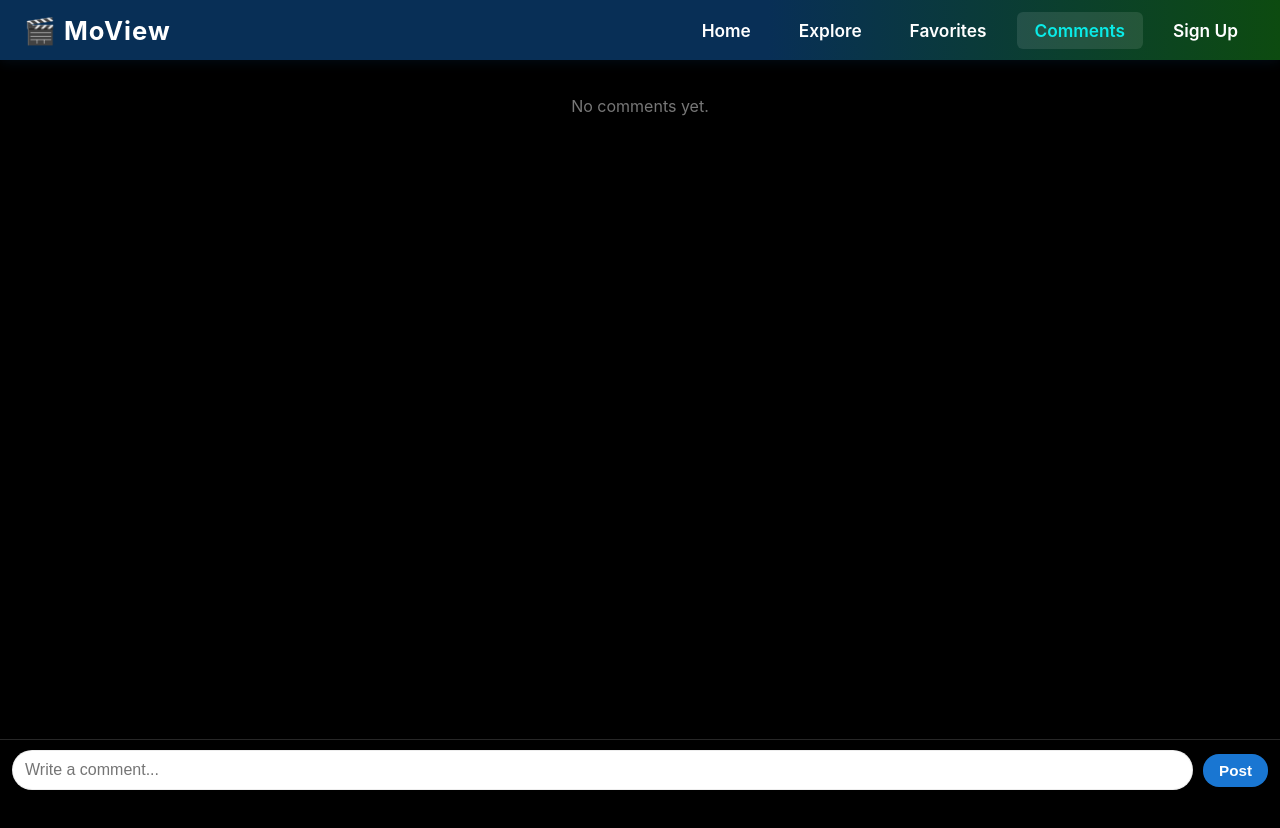
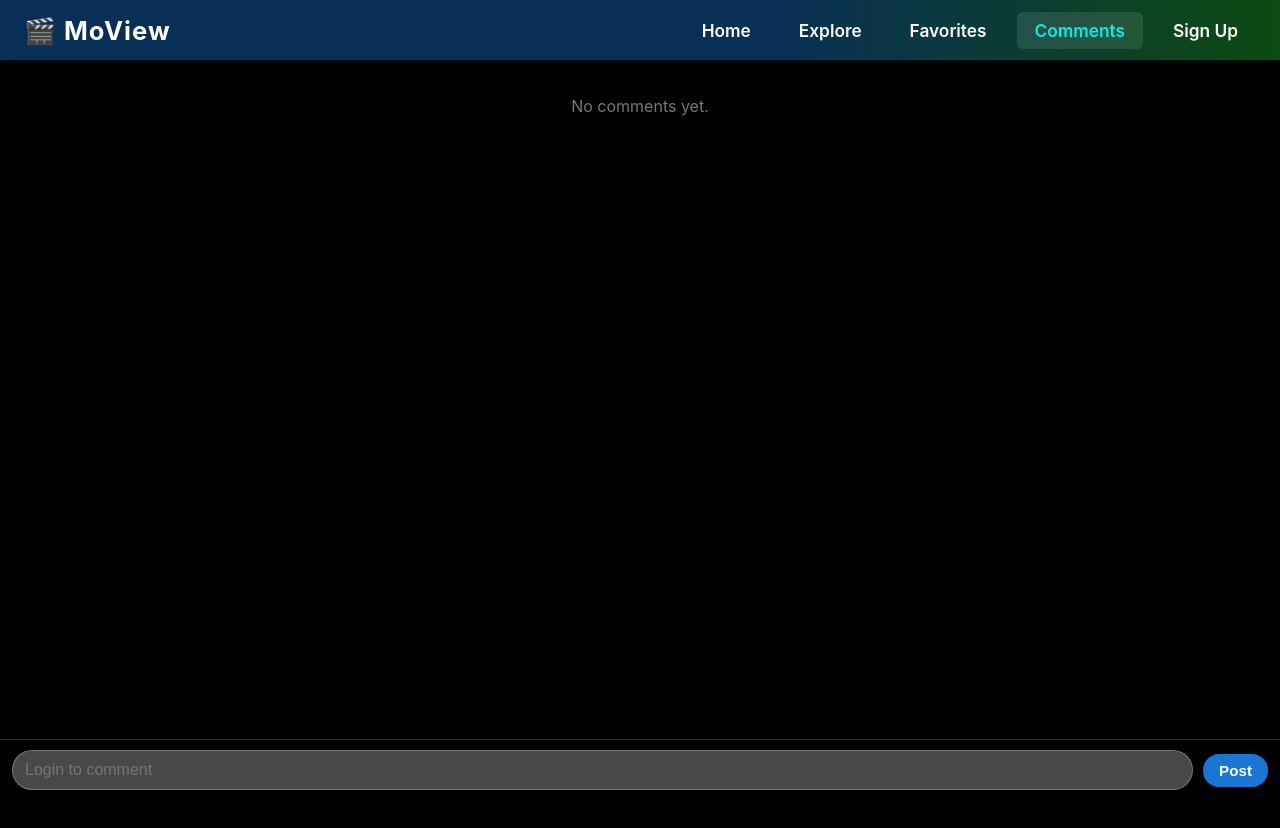
Before and after one commit to Aachal121-code/movie-explorer, a React (Create React App) app: page /comments in a window 1280 px wide. Shown: the top 828 px of the page. Built offline with nearby package versions, Linux system fonts and the light colour scheme.

Commit message:
add backend for the comment section

```diff
--- a/src/App.js
+++ b/src/App.js
@@ -32,7 +32,7 @@ function AppWrapper() {
         <Route path="/" element={<Home hideGetStartedButton={hideGetStartedButton} />} />
         <Route path="/explore" element={<MovieExplorer />} />
         <Route path="/login" element={<Login onLogin={handleLogin} onBack={handleBack} />} />
-        <Route path="/comments" element={<CommentsPage />} />
+        <Route path="/comments" element={<CommentsPage user={user} />} />
         <Route path="/signup" element={<Login onLogin={handleLogin} onBack={handleBack} />} />
         <Route path="/favorites" element={<FavoritesPage/>} />
       </Routes>
--- a/src/components/CommentsPage.js
+++ b/src/components/CommentsPage.js
@@ -1,7 +1,7 @@
 import React, { useState, useEffect, useRef } from "react";
 import "./CommentsPage.css";
 
-function CommentsPage() {
+function CommentsPage({ user }) {
   const LOCAL_STORAGE_KEY = "comments-data";
   const [commentText, setCommentText] = useState("");
   const [comments, setComments] = useState([]);
@@ -35,18 +35,24 @@ function CommentsPage() {
   }, [comments]);
 
   const handlePost = () => {
+    if (!user) {
+      alert("You must be logged in to post a comment.");
+      return;
+    }
+
     if (commentText.trim()) {
       setComments([
         {
           id: Date.now(),
-          username: "User123",
-          text: commentText.trim()
+          username: user,
+          text: commentText.trim(),
         },
-        ...comments
+        ...comments,
       ]);
       setCommentText("");
     }
   };
+
 
   const handleDelete = () => {
     setComments(comments.filter((c) => c.id !== deleteTarget));
@@ -90,11 +96,12 @@ function CommentsPage() {
       <div className="comment-input-bar">
         <input
           type="text"
-          placeholder="Write a comment..."
+          placeholder={user ? "Write a comment..." : "Login to comment"}
           value={commentText}
           onChange={(e) => setCommentText(e.target.value)}
+          disabled={!user}
         />
-        <button onClick={handlePost}>Post</button>
+        <button onClick={handlePost} disabled={!user}>Post</button>
       </div>
 
       {deleteTarget && (
```
